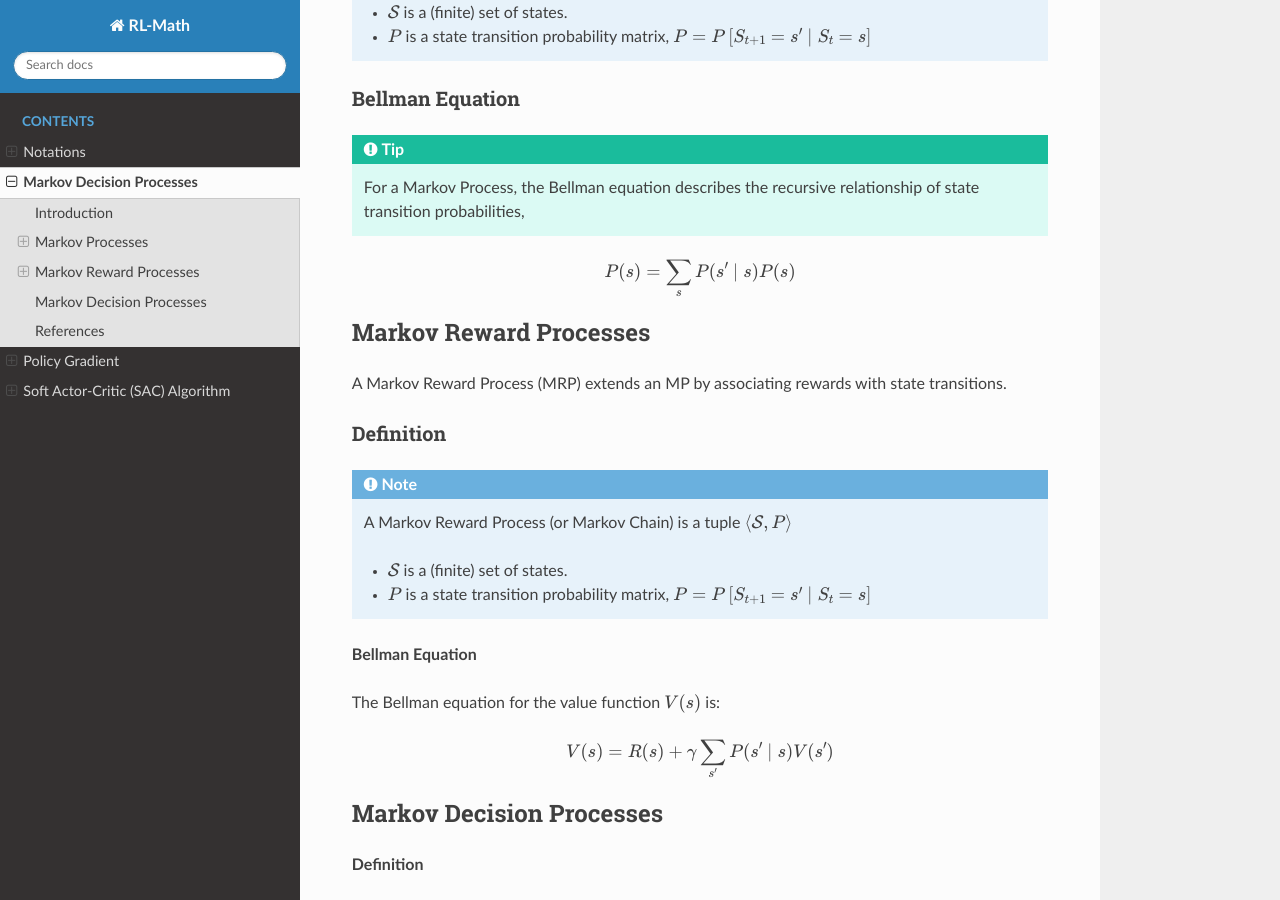
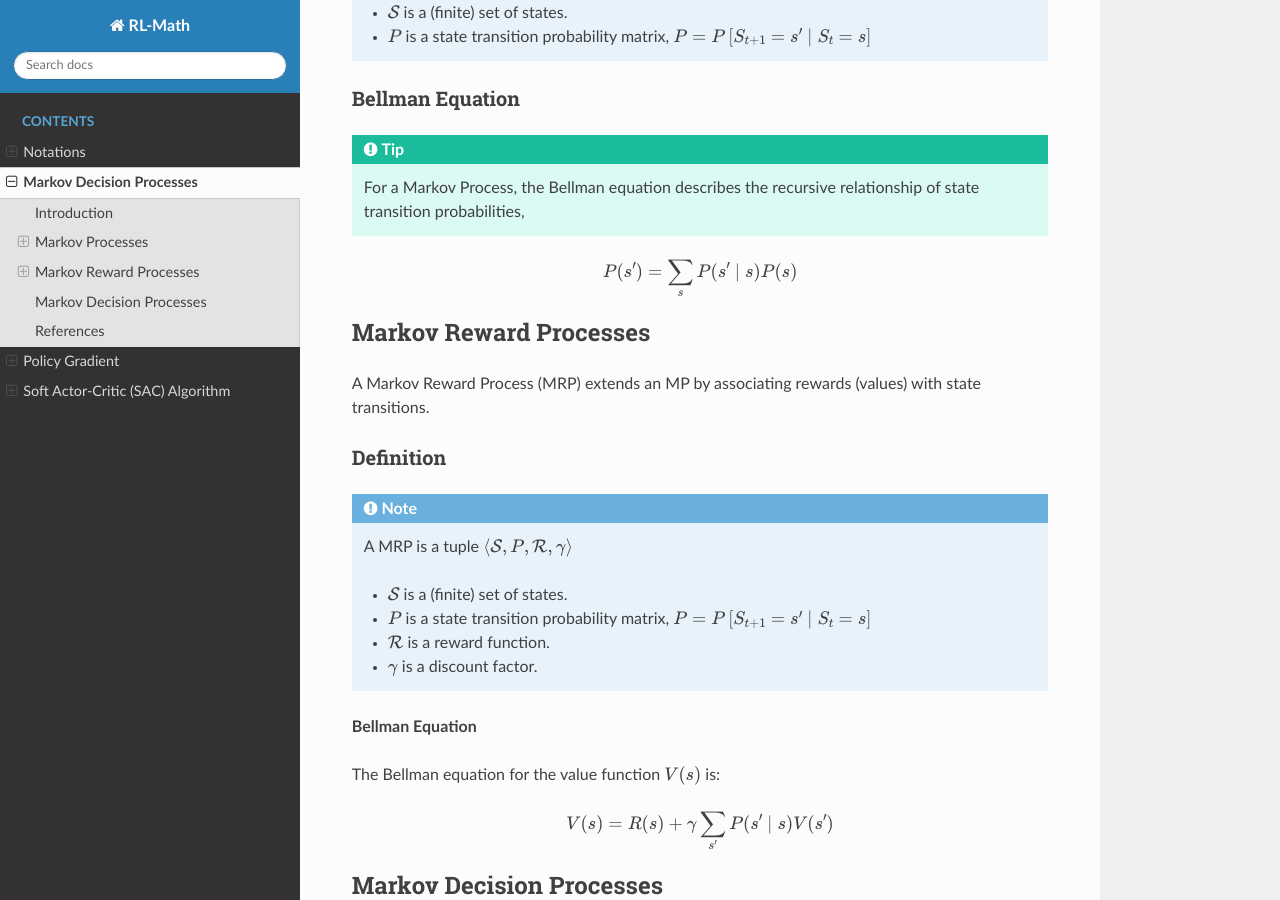
Before and after one commit to boyin96/Reinforcement-Learning-Math, a Sphinx documentation site: the page built from docs/source/mdp.rst, in a window 1280 px wide and 900 px high, scrolled down 759 px. Built offline with Sphinx 7.4.7 and the Read the Docs theme 3.1.0, drawn with Linux system fonts in a browser that asks for light colours; formulas are drawn with MathJax 3.

Commit message:
Update mdp.rst

```diff
--- a/docs/source/mdp.rst
+++ b/docs/source/mdp.rst
@@ -30,20 +30,22 @@ Bellman Equation
    For a Markov Process, the Bellman equation describes the recursive relationship of state transition probabilities,
 
 .. math::
-   P(s) = \sum_{s} P(s^{\prime} \mid s) P(s)
+   P(s^{\prime}) = \sum_{s} P(s^{\prime} \mid s) P(s)
 
 Markov Reward Processes
 --------------------------------
-A Markov Reward Process (MRP) extends an MP by associating rewards with state transitions.
+A Markov Reward Process (MRP) extends an MP by associating rewards (values) with state transitions.
 
 Definition
 ^^^^^^^^^^^^^
 
 .. note::
-   A Markov Reward Process (or Markov Chain) is a tuple :math:`\langle\mathcal{S}, P\rangle`
+   A MRP is a tuple :math:`\langle\mathcal{S}, P,\mathcal{R},\gamma\rangle`
 
    - :math:`\mathcal{S}` is a (finite) set of states.
    - :math:`P` is a state transition probability matrix, :math:`P=P\left[S_{t+1}=s^{\prime} \mid S_t=s\right]`
+   - :math:`\mathcal{R}` is a reward function.
+   - :math:`\gamma` is a discount factor.
 
 **Bellman Equation**
 
```
